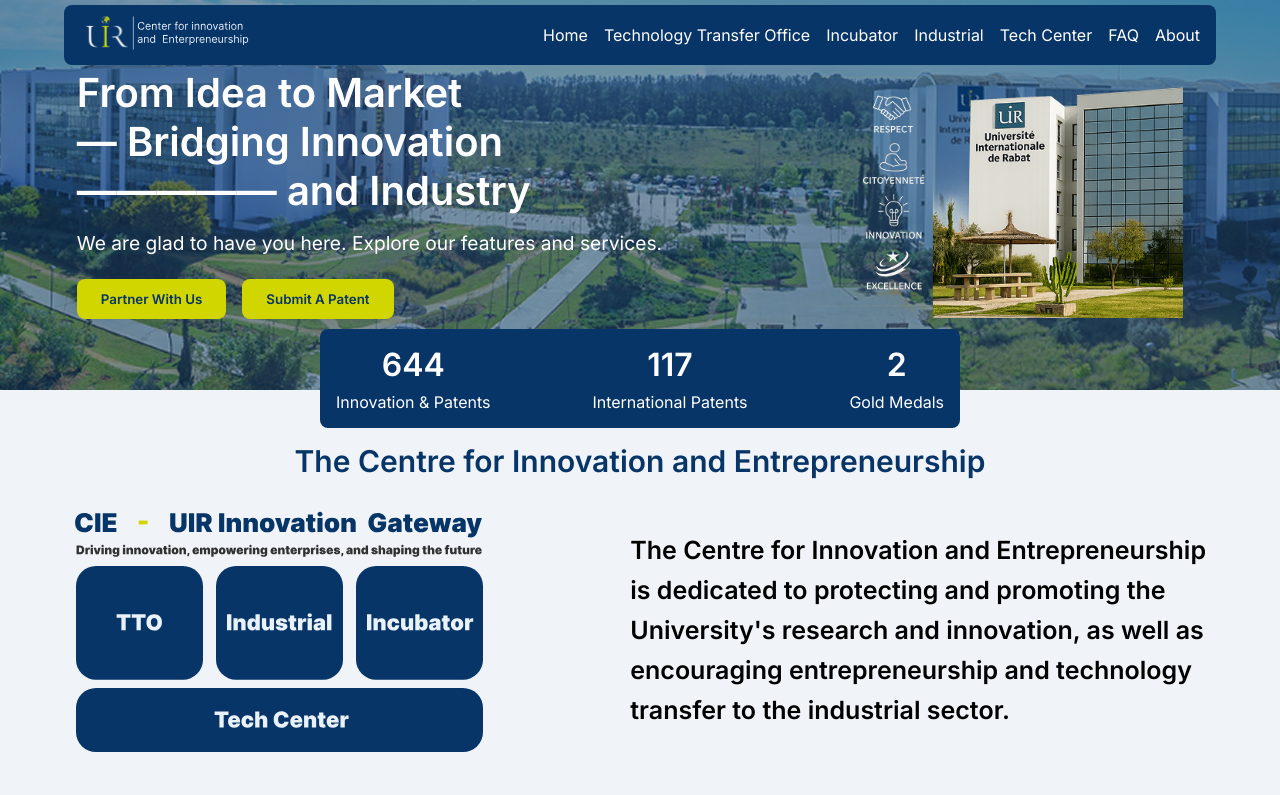
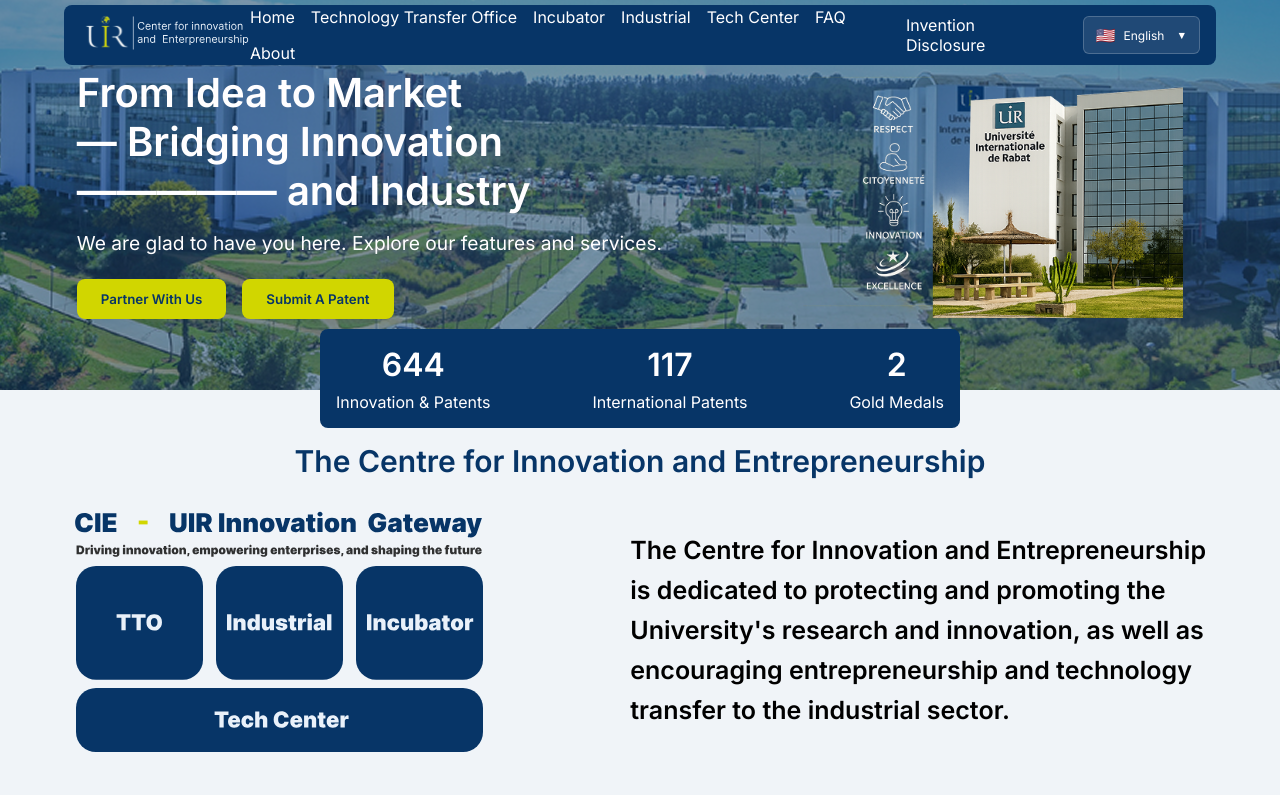
Before and after one commit to yahya-mdarhri/cie_market_frontend, a React (Vite) app: page / in a window 1280 px wide. Shown: the top 795 px of the page. Built offline with nearby package versions, Linux system fonts and the light colour scheme.

Commit message:
feat: added lang/extra link on nav bar

```diff
--- a/src/components/ui/Landing/NavBar/NavBar.css
+++ b/src/components/ui/Landing/NavBar/NavBar.css
@@ -24,11 +24,88 @@
   align-items: center;
 }
 
-.nav a {
+.nav-link {
   text-decoration: none;
   color: var(--white);
 }
 
-.nav a:hover {
+.nav-link:hover {
   color:var(--secondary-color);
 }
+
+.nav-right {
+    display: flex;
+    align-items: center;
+    gap: 1.5rem;
+}
+
+.language-selector {
+    position: relative;
+}
+
+.language-button {
+    display: flex;
+    align-items: center;
+    gap: 8px;
+    padding: 8px 12px;
+    background: rgba(255, 255, 255, 0.1);
+    border: 1px solid rgba(255, 255, 255, 0.2);
+    border-radius: 6px;
+    color: var(--white);
+    cursor: pointer;
+    transition: all 0.2s ease;
+}
+
+.language-button:hover {
+    background: rgba(255, 255, 255, 0.15);
+    border-color: rgba(255, 255, 255, 0.3);
+}
+
+.language-flag {
+    font-size: 1.2em;
+}
+
+.language-name {
+    font-size: 0.9em;
+}
+
+.language-arrow {
+    font-size: 0.8em;
+    margin-left: 4px;
+    transition: transform 0.2s ease;
+}
+
+.language-dropdown {
+    position: absolute;
+    top: 100%;
+    right: 0;
+    margin-top: 8px;
+    background: var(--primary-color);
+    border: 1px solid rgba(255, 255, 255, 0.2);
+    border-radius: 6px;
+    overflow: hidden;
+    min-width: 150px;
+    box-shadow: 0 4px 6px rgba(0, 0, 0, 0.1);
+}
+
+.language-option {
+    display: flex;
+    align-items: center;
+    gap: 8px;
+    padding: 10px 16px;
+    width: 100%;
+    text-align: left;
+    background: transparent;
+    border: none;
+    color: var(--white);
+    cursor: pointer;
+    transition: background-color 0.2s ease;
+}
+
+.language-option:hover {
+    background: rgba(255, 255, 255, 0.1);
+}
+
+.language-option.active {
+    background: rgba(255, 255, 255, 0.15);
+}
--- a/src/components/ui/Landing/NavBar/NavBar.tsx
+++ b/src/components/ui/Landing/NavBar/NavBar.tsx
@@ -1,9 +1,23 @@
 import { Link, useLocation } from 'react-router-dom';
+import { useState } from 'react';
 import "./NavBar.css";
 
 function NavBar({isFullWidth}:{isFullWidth?:boolean}) {
 	const location = useLocation();
 	const isActive = (path: string) => location.pathname === path;
+	const [isLanguageOpen, setIsLanguageOpen] = useState(false);
+	const [currentLang, setCurrentLang] = useState('en');
+
+	const languages = [
+		{ code: 'en', name: 'English', flag: '🇺🇸' },
+		{ code: 'es', name: 'Español', flag: '🇪🇸' },
+		{ code: 'fr', name: 'Français', flag: '🇫🇷' }
+	];
+
+	const handleLanguageSelect = (langCode: string) => {
+		setCurrentLang(langCode);
+		setIsLanguageOpen(false);
+	};
 
 	return (
 		<header className={`navbar ${isFullWidth ? 'w-full rounded-none m-none p-none' : ' mt-[5px] ml-[5%] mr-[5%] rounded-[8px]'}`}>
@@ -50,12 +64,48 @@ function NavBar({isFullWidth}:{isFullWidth?:boolean}) {
 					FAQ
 				</Link>
 				<Link
-						to="/about"
-						className={`nav-link ${isActive('/about') ? 'active' : ''}`}
+					to="/about"
+					className={`nav-link ${isActive('/about') ? 'active' : ''}`}
+				>
+					About
+				</Link>
+			</nav>
+			<div className="nav-right">
+				<Link
+					to="/invention-disclosure"
+					className={`nav-link ${isActive('/invention-disclosure') ? 'active' : ''}`}
+				>
+					Invention Disclosure
+				</Link>
+				<div className="language-selector">
+					<button
+						className="language-button"
+						onClick={() => setIsLanguageOpen(!isLanguageOpen)}
 					>
-						About
-					</Link>
-			</nav>
+						<span className="language-flag">
+							{languages.find(lang => lang.code === currentLang)?.flag}
+						</span>
+						<span className="language-name">
+							{languages.find(lang => lang.code === currentLang)?.name}
+						</span>
+						<span className="language-arrow">▼</span>
+					</button>
+					{isLanguageOpen && (
+						<div className="language-dropdown">
+							{languages.map((lang) => (
+								<button
+									key={lang.code}
+									className={`language-option ${currentLang === lang.code ? 'active' : ''}`}
+									onClick={() => handleLanguageSelect(lang.code)}
+								>
+									<span className="language-flag">{lang.flag}</span>
+									<span className="language-name">{lang.name}</span>
+								</button>
+							))}
+						</div>
+					)}
+				</div>
+			</div>
 		</header>
 	);
 }
```
